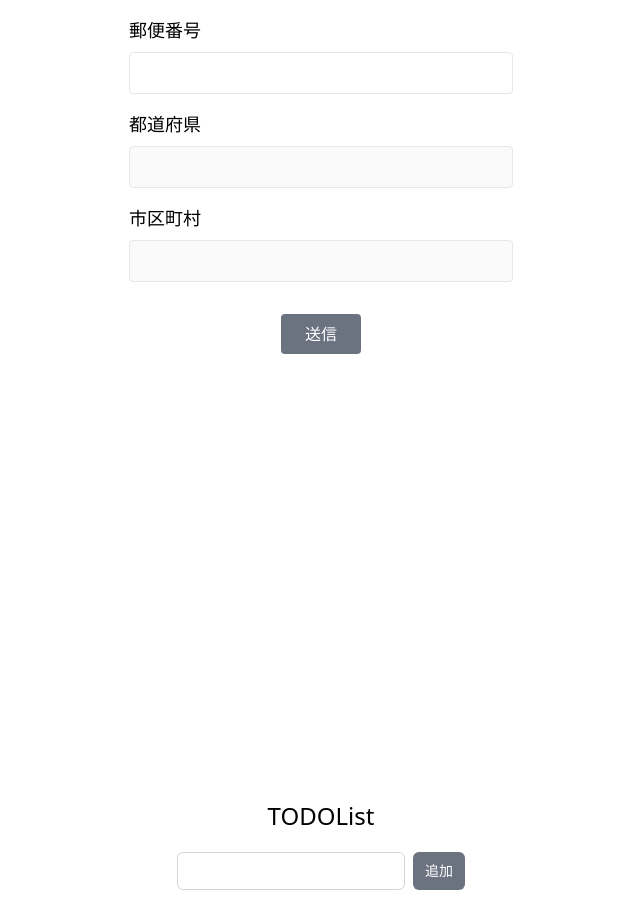
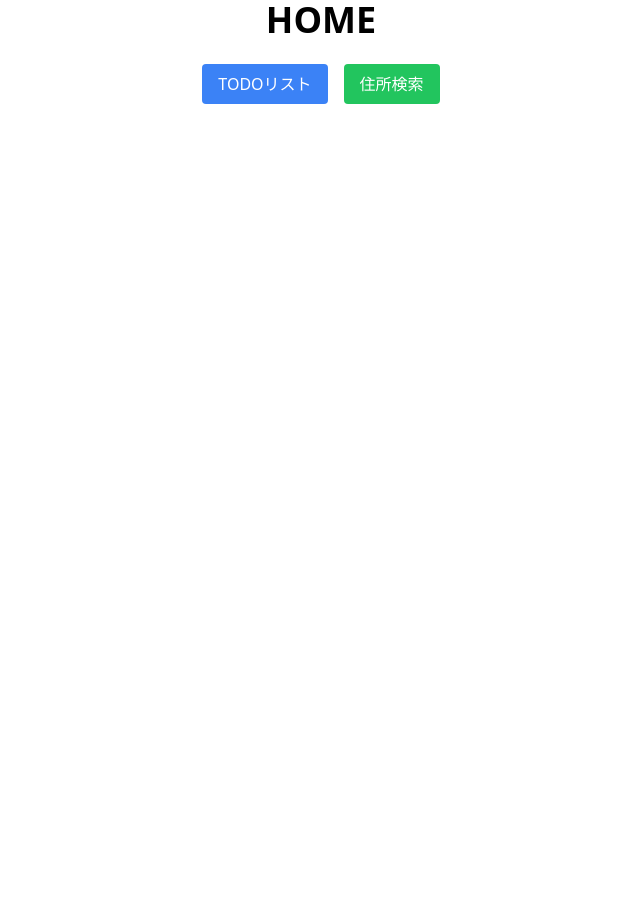
Before and after one commit to pj100-team/react-v3, a React (Create React App) app: page / in a window 1280 px wide. Shown: the whole page, without its empty margins (319-959 px from the left). After the commit the page ends 800 px from the top, so only its background shows below. Built offline with nearby package versions, Linux system fonts and the light colour scheme.

Commit message:
practice extra課題

```diff
--- a/package.json
+++ b/package.json
@@ -13,6 +13,7 @@
     "react": "^18.2.0",
     "react-dom": "^18.2.0",
     "react-hook-form": "^7.53.2",
+    "react-router-dom": "^6.28.0",
     "react-scripts": "5.0.1",
     "web-vitals": "^2.1.4"
   },
--- a/src/App.tsx
+++ b/src/App.tsx
@@ -1,13 +1,31 @@
 import React from 'react';
+import { BrowserRouter as Router, Route, Routes, Link } from 'react-router-dom';
 import Practice4 from './templates/practice4';
 import Practice5 from './templates/practice5';
 
+const Home: React.FC = () => (
+  <div className="text-center">
+    <h1 className="text-4xl font-bold mb-4">HOME</h1>
+    <div className="flex justify-center space-x-4 mt-6">
+      <Link to="/todo" className="px-4 py-2 bg-blue-500 text-white rounded hover:bg-blue-600">
+        TODOリスト
+      </Link>
+      <Link to="/address" className="px-4 py-2 bg-green-500 text-white rounded hover:bg-green-600">
+        住所検索
+      </Link>
+    </div>
+  </div>
+);
+
 const App: React.FC = () => {
   return (
-    <div>
-	  <Practice4 />
-      <Practice5 />
-    </div>
+    <Router>
+      <Routes>
+        <Route path="/" element={<Home />} />
+        <Route path="/todo" element={<Practice5 />} />
+        <Route path="/address" element={<Practice4 />} />
+      </Routes>
+    </Router>
   );
 };
 
```
Also changed, not shown: 1 other file (tests, documents, lock files or other folders).
